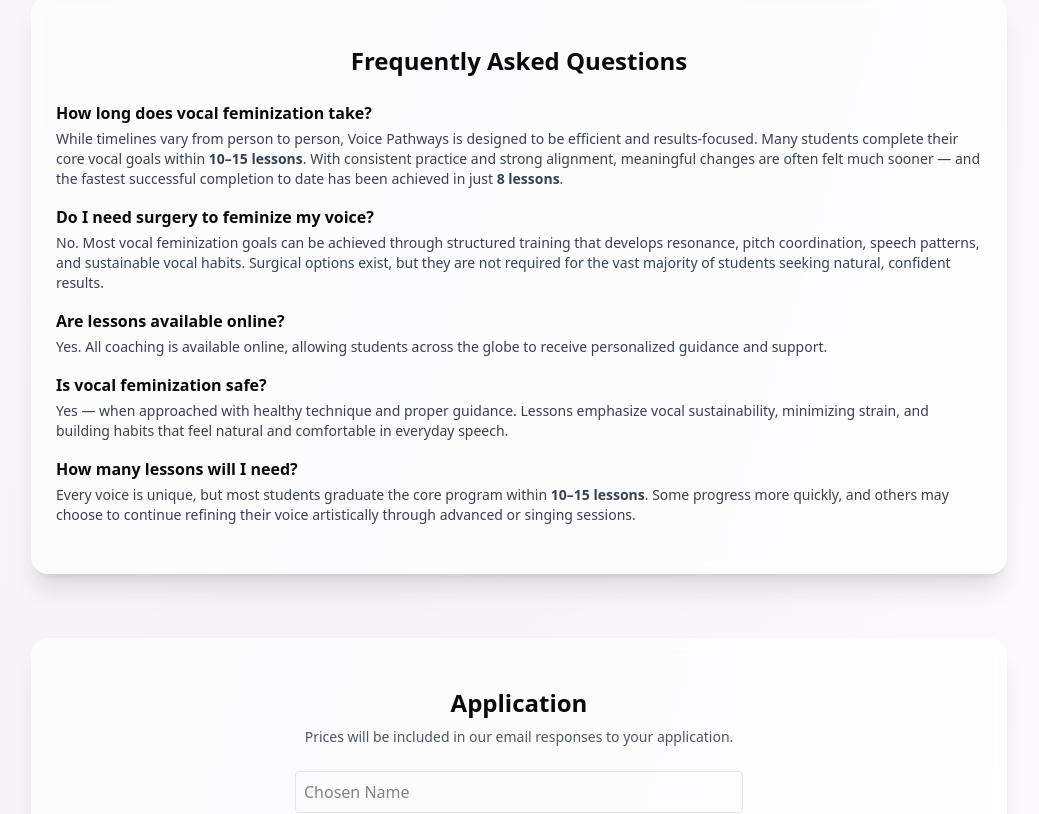
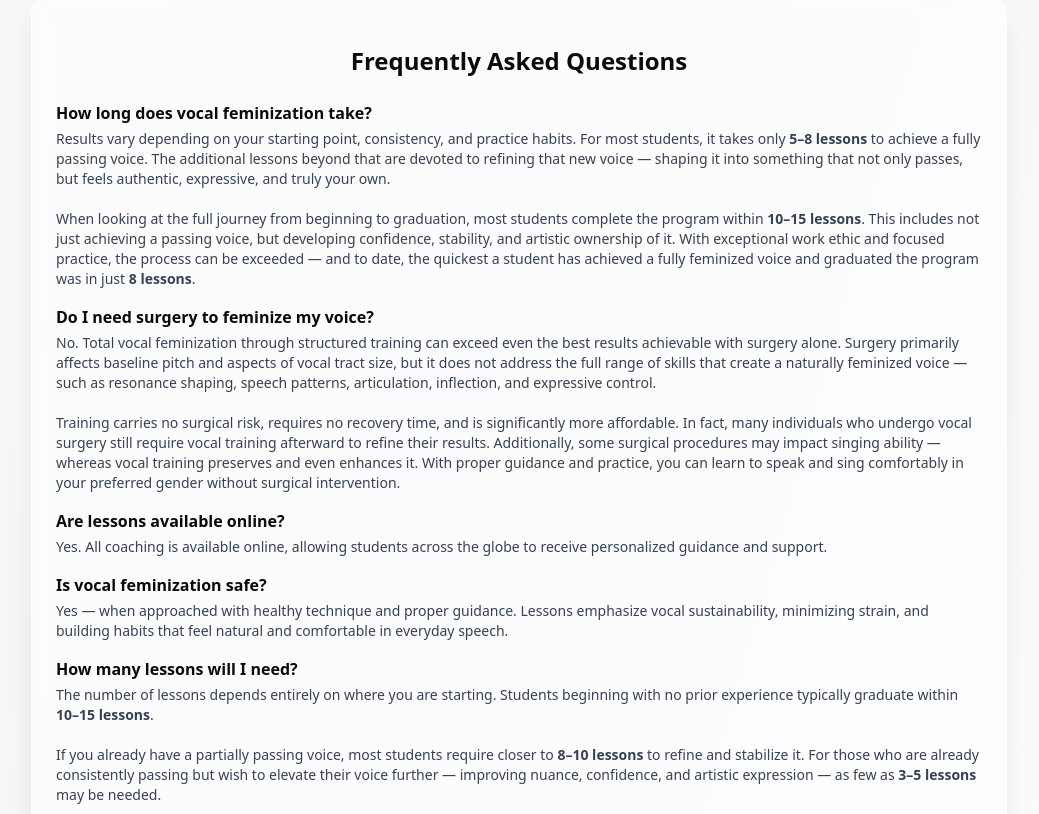
Before and after one commit to Aeriebella/Voice-Pathways, a Next.js app: page / in a window 1280 px wide. Shown: the part 2220-3034 px from the top of the page, without its empty margins (121-1160 px from the left). Built offline with nearby package versions, Linux system fonts and the light colour scheme; no server answers; the database is empty.

Commit message:
Update page.tsx

```diff
--- a/app/page.tsx
+++ b/app/page.tsx
@@ -407,29 +407,43 @@ export default function VoicePathways() {
                 <div>
                   <h3 className="font-semibold">How long does vocal feminization take?</h3>
                   <p className="text-sm text-gray-700 mt-1">
-                    While timelines vary from person to person, Voice Pathways is designed to be efficient and results-focused. Many students complete their core vocal goals within <strong>10–15 lessons</strong>. With consistent practice and strong alignment, meaningful changes are often felt much sooner — and the fastest successful completion to date has been achieved in just <strong>8 lessons</strong>.
+                    Results vary depending on your starting point, consistency, and practice habits. For most students, it takes only <strong>5–8 lessons</strong> to achieve a fully passing voice. The additional lessons beyond that are devoted to refining that new voice — shaping it into something that not only passes, but feels authentic, expressive, and truly your own.
+                    <br /><br />
+                    When looking at the full journey from beginning to graduation, most students complete the program within <strong>10–15 lessons</strong>. This includes not just achieving a passing voice, but developing confidence, stability, and artistic ownership of it. With exceptional work ethic and focused practice, the process can be exceeded — and to date, the quickest a student has achieved a fully feminized voice and graduated the program was in just <strong>8 lessons</strong>.
                   </p>
                 </div>
+
                 <div>
                   <h3 className="font-semibold">Do I need surgery to feminize my voice?</h3>
                   <p className="text-sm text-gray-700 mt-1">
-                    No. Most vocal feminization goals can be achieved through structured training that develops resonance, pitch coordination, speech patterns, and sustainable vocal habits. Surgical options exist, but they are not required for the vast majority of students seeking natural, confident results.
+                    No. Total vocal feminization through structured training can exceed even the best results achievable with surgery alone. Surgery primarily affects baseline pitch and aspects of vocal tract size, but it does not address the full range of skills that create a naturally feminized voice — such as resonance shaping, speech patterns, articulation, inflection, and expressive control.
+                    <br /><br />
+                    Training carries no surgical risk, requires no recovery time, and is significantly more affordable. In fact, many individuals who undergo vocal surgery still require vocal training afterward to refine their results. Additionally, some surgical procedures may impact singing ability — whereas vocal training preserves and even enhances it. With proper guidance and practice, you can learn to speak and sing comfortably in your preferred gender without surgical intervention.
                   </p>
                 </div>
+
                 <div>
                   <h3 className="font-semibold">Are lessons available online?</h3>
-                  <p className="text-sm text-gray-700 mt-1">Yes. All coaching is available online, allowing students across the globe to receive personalized guidance and support.</p>
+                  <p className="text-sm text-gray-700 mt-1">
+                    Yes. All coaching is available online, allowing students across the globe to receive personalized guidance and support.
+                  </p>
                 </div>
+
                 <div>
                   <h3 className="font-semibold">Is vocal feminization safe?</h3>
                   <p className="text-sm text-gray-700 mt-1">
                     Yes — when approached with healthy technique and proper guidance. Lessons emphasize vocal sustainability, minimizing strain, and building habits that feel natural and comfortable in everyday speech.
                   </p>
                 </div>
+
                 <div>
                   <h3 className="font-semibold">How many lessons will I need?</h3>
                   <p className="text-sm text-gray-700 mt-1">
-                    Every voice is unique, but most students graduate the core program within <strong>10–15 lessons</strong>. Some progress more quickly, and others may choose to continue refining their voice artistically through advanced or singing sessions.
+                    The number of lessons depends entirely on where you are starting. Students beginning with no prior experience typically graduate within <strong>10–15 lessons</strong>.
+                    <br /><br />
+                    If you already have a partially passing voice, most students require closer to <strong>8–10 lessons</strong> to refine and stabilize it. For those who are already consistently passing but wish to elevate their voice further — improving nuance, confidence, and artistic expression — as few as <strong>3–5 lessons</strong> may be needed.
+                    <br /><br />
+                    Every voice is different. Our goal is not simply to reach “passing,” but to help you develop a voice you feel proud of — one that feels natural, sustainable, and fully aligned with who you are.
                   </p>
                 </div>
               </div>
```
